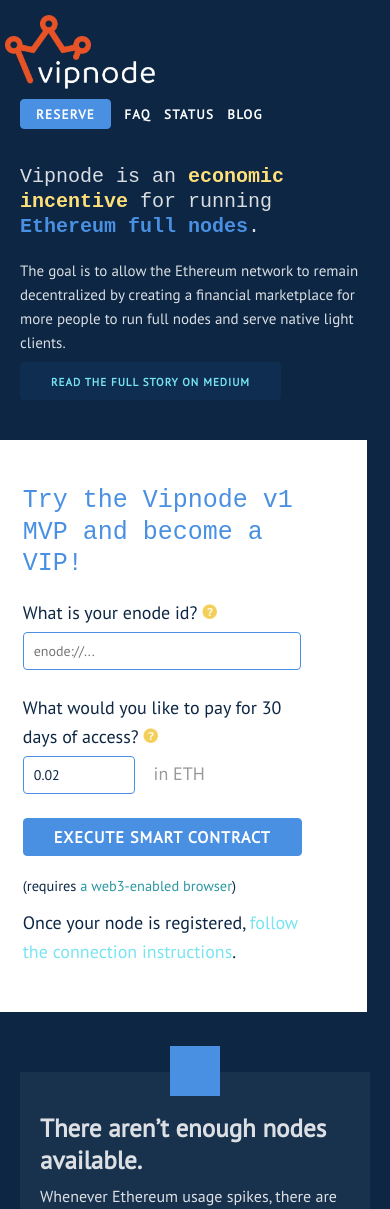
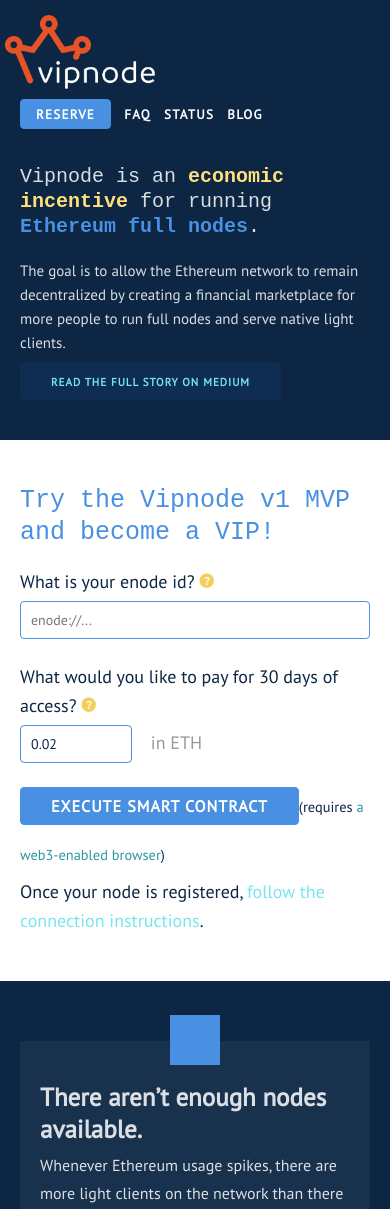
Before and after one commit to vipnode/vipnode.org, a Nuxt app: page / in a window 390 px wide. Shown: the top 1209 px of the page. Built offline with nearby package versions, Linux system fonts and the light colour scheme; a web font is replaced by a local one.

Commit message:
White background on form behaves correctly on small sizes again

```diff
--- a/assets/scss/base.scss
+++ b/assets/scss/base.scss
@@ -514,19 +514,46 @@
 }
 
 @media (max-width: 1000px) {
-  .index-form {
-    background: none;
-  }
   #intro {
     width: 100%;
     float: none;
+    margin-bottom: 2em;
   }
-  #get-started {
-    width: 100%;
-    float: none;
-    width: 97.6vw;
-    margin-left:-9.5%;
-    padding-right: 2em;
+  .index-form {
+    background: none;
+    #get-started {
+      float: none;
+      width: 100vw;
+      margin-left: -12.5%;
+      .contract {
+        margin-left: 10%;
+        margin-right: 10%;
+      }
+    }
+  }
+}
+
+@media (max-width: 550px) {
+  .index-form {
+    #get-started {
+      margin-left: -8.8%;
+      .contract {
+        margin-left: 6.25%;
+        margin-right: 6.25%;
+      }
+    }
+  }
+}
+
+@media (max-width: 400px) {
+  .index-form {
+    #get-started {
+      margin-left: -20px;
+      .contract {
+        margin-left: 20px;
+        margin-right: 20px;
+      }
+    }
   }
 }
 
```
